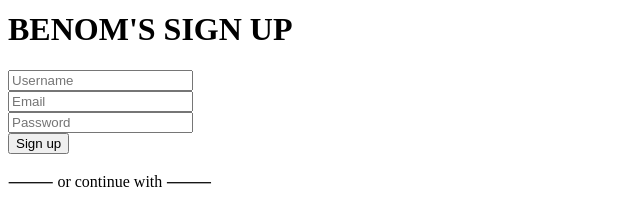
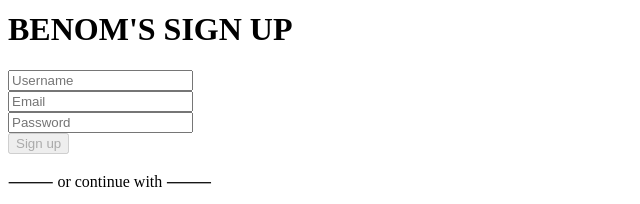
Before and after one commit to ymn-dev/benom-health-webapp-frontend, a React (Vite) app: page /signup in a window 1280 px wide. Shown: the part 217-421 px from the top of the page, without its empty margins (0-640 px from the left). Built offline with nearby package versions, Linux system fonts and the light colour scheme.

Commit message:
validation done, to be edited or link to database later

```diff
--- a/package.json
+++ b/package.json
@@ -10,8 +10,10 @@
     "preview": "vite preview"
   },
   "dependencies": {
+    "password-validator": "^5.3.0",
     "react": "^18.2.0",
-    "react-dom": "^18.2.0"
+    "react-dom": "^18.2.0",
+    "validator": "^13.11.0"
   },
   "devDependencies": {
     "@types/react": "^18.2.15",
--- a/src/Component/SignIn/SignUp.jsx
+++ b/src/Component/SignIn/SignUp.jsx
@@ -1,40 +1,207 @@
-import React from "react";
+import React, { useState, useEffect } from "react";
 import { Link } from "react-router-dom";
 import Profile_Benom_Logo from "../../assets/Profile_Benom_Logo.png";
 import facebook_Icon from "../../assets/facebook_Icon.svg";
 import Google_Icon from "../../assets/Google_Icon.svg";
-
+import isEmail from "validator/lib/isEmail";
+import PasswordValidator from "password-validator";
 
 const SignUp = () => {
+  const [username, setUsername] = useState("");
+  const [email, setEmail] = useState("");
+  const [password, setPassword] = useState("");
+  const [usernameError, setUsernameError] = useState([]);
+  const [emailError, setEmailError] = useState([]);
+  const [passwordError, setPasswordError] = useState([]);
+  const [submitSuccess, setSubmitSuccess] = useState(false);
+
+  const submitHandler = (ev) => {
+    ev.preventDefault();
+    if (!username || !email || !password) {
+      return;
+    }
+    setUsernameError([]);
+    setEmailError([]);
+    setPasswordError([]);
+    setSubmitSuccess(false);
+    let localUsernameError = false;
+    let localUemailError = false;
+    let localPasswordError = false;
+
+    const processedUsername = username.trim().toLowerCase();
+    const processedEmail = email.trim().toLowerCase();
+    const processedPassword = password.trim();
+
+    if (processedUsername.indexOf(" ") > -1) {
+      setUsernameError((old) => [...old, "username should not contains a space"]);
+      localUsernameError = true;
+    }
+    const isValidUsername = (inputString) => {
+      const alphanumericRegex = /^[a-zA-Z0-9_-]+$/;
+
+      return alphanumericRegex.test(inputString);
+    };
+    if (!isValidUsername(processedUsername)) {
+      setUsernameError((old) => [...old, "Username only take alphabets, numbers and _(underscore) -(hyphen)"]);
+      localUsernameError = true;
+    }
+
+    if (processedUsername.length < 3) {
+      setUsernameError((old) => [...old, "Username length should be at least 3 characters"]);
+      localUsernameError = true;
+    }
+    if (processedUsername.length > 20) {
+      setUsernameError((old) => [...old, "Username max length is 20 characters"]);
+      localUsernameError = true;
+    }
+
+    if (!isEmail(processedEmail)) {
+      setEmailError((old) => [...old, "Email is not valid"]);
+      localUemailError = true;
+    }
+    if (!isEmail(processedEmail, { allow_utf8_local_part: false })) {
+      setEmailError((old) => [...old, "Email only allowed alphabets and numbers"]);
+      localUemailError = true;
+    }
+
+    const pwVa = new PasswordValidator();
+    pwVa.is().min(8);
+    pwVa.has().uppercase();
+    pwVa.has().lowercase();
+    pwVa.has().symbols();
+    pwVa.has().digits();
+    pwVa.has().not().spaces();
+    const errDetails = pwVa.validate(processedPassword, { details: true });
+    //make custom text
+    if (errDetails.length > 0) {
+      const myError = errDetails.map((err) => err.validation);
+      if (myError.indexOf("min") > -1) {
+        setPasswordError((old) => [...old, "Password length should be at least 8 characters"]);
+        localPasswordError = true;
+      }
+      if (myError.indexOf("uppercase") > -1) {
+        setPasswordError((old) => [...old, "Password should have at least 1 uppercased character"]);
+      }
+      if (myError.indexOf("lowercase") > -1) {
+        setPasswordError((old) => [...old, "Password should have at least 1 lowercased character"]);
+        localPasswordError = true;
+      }
+      if (myError.indexOf("symbols") > -1) {
+        setPasswordError((old) => [...old, "Password should have at least 1 symbol"]);
+        localPasswordError = true;
+      }
+      if (myError.indexOf("digits") > -1) {
+        setPasswordError((old) => [...old, "Password should have at least 1 number"]);
+        localPasswordError = true;
+      }
+      if (myError.indexOf("spaces") > -1) {
+        setPasswordError((old) => [...old, "Password should not contains a space"]);
+        localPasswordError = true;
+      }
+    }
+    if (localUsernameError || localUemailError || localPasswordError) {
+      return;
+    } else {
+      //putting into database + to check backend duplicate later
+      const registedUser = {
+        id: crypto.randomUUID(),
+        userName: processedUsername,
+        email: processedEmail,
+        password: processedPassword,
+      };
+      setSubmitSuccess(true);
+    }
+  };
+
   return (
     <div className="bg-salmon-profile">
       <div className="signUpImageContainer">
-        <img src={Profile_Benom_Logo} width={170} height={70} className="max-w-[250px] mx-auto"/>
+        <img src={Profile_Benom_Logo} width={170} height={70} className="max-w-[250px] mx-auto" />
       </div>
       <h1 className="text-white text-3xl font-extrabold flex justify-center">BENOM'S SIGN UP</h1>
-      <form className="max-w-[250px] w-full mx-auto py-3">
-        <input placeholder="Username" className="btn btn-neutral btn-wide btn btn-sm mt-2 text-start text-xs font-bold"/>
+      <form onSubmit={submitHandler} className="max-w-[250px] w-full mx-auto py-3">
+        <input
+          required
+          type="text"
+          minLength={3}
+          maxLength={20}
+          name="userName"
+          placeholder="Username"
+          className="btn btn-neutral btn-wide btn btn-sm mt-2 text-start text-xs font-bold"
+          onChange={(ev) => {
+            setUsername(ev.target.value);
+          }}
+        />
+
+        {usernameError.length > 0 &&
+          usernameError.map((error, index) => (
+            <p key={index} style={{ color: "red" }}>
+              {error}
+            </p>
+          ))}
         <br />
-        <input placeholder="Email" className="btn btn-neutral btn-wide btn btn-sm mt-3 text-start text-xs font-bold"/>
+        <input
+          required
+          type="email"
+          name="email"
+          placeholder="Email"
+          className="btn btn-neutral btn-wide btn btn-sm mt-3 text-start text-xs font-bold"
+          onChange={(ev) => {
+            setEmail(ev.target.value);
+          }}
+        />
         <br />
-        <input placeholder="Password" className="btn btn-neutral btn-wide btn btn-sm mt-3 text-start text-xs font-bold"/>
+
+        {emailError.length > 0 &&
+          emailError.map((error, index) => (
+            <p key={index} style={{ color: "red" }}>
+              {error}
+            </p>
+          ))}
+        <input
+          required
+          type="password"
+          minLength={8}
+          name="password"
+          placeholder="Password"
+          className="btn btn-neutral btn-wide btn btn-sm mt-3 text-start text-xs font-bold"
+          onChange={(ev) => {
+            setPassword(ev.target.value);
+          }}
+        />
         <br />
-        <button type="submit" className="btn btn-wide btn btn-sm mt-3 text-xs font-bold">Sign up</button>
+
+        {passwordError.length > 0 &&
+          passwordError.map((error, index) => (
+            <p key={index} style={{ color: "red" }}>
+              {error}
+            </p>
+          ))}
+        <button type="submit" className="btn btn-wide btn btn-sm mt-3 text-xs font-bold" disabled={!username || !password || !email || submitSuccess}>
+          Sign up
+        </button>
+        {submitSuccess && <p style={{ color: "green" }}>register success!</p>}
       </form>
       <div className="apiContainer max-w-[250px] mx-auto">
         <p className="text-gray-600 text-center">⸻ or continue with ⸻</p>
         <div className="googleLogin btn btn-neutral btn-wide btn btn-sm mt-3 text-xs font-bold">
-          <img src={Google_Icon} width={18} height={18}/>Login
-        </div><br />
+          <img src={Google_Icon} width={18} height={18} />
+          Login
+        </div>
+        <br />
 
         <div className="fbLogin btn btn-neutral btn-wide btn btn-sm mt-3 text-xs font-bold">
-          <img src={facebook_Icon} width={18} height={18}/>Login
+          <img src={facebook_Icon} width={18} height={18} />
+          Login
         </div>
-        </div>
+      </div>
 
       <p className="text-gray-700 font-semibold text-center mt-8">
         Already have an account?
-        <Link to={"/signin"} className="text-white hover:text-xs hover:text-white hover:font-bold"> Log in</Link>
+        <Link to={"/signin"} className="text-white hover:text-xs hover:text-white hover:font-bold">
+          {" "}
+          Log in
+        </Link>
       </p>
       <br />
     </div>
--- a/src/Context/LoginContext.jsx
+++ b/src/Context/LoginContext.jsx
@@ -5,8 +5,10 @@ const LoginContext = createContext();
 const LoginContextProvider = (props) => {
   const [login, setLogin] = useState(false);
   const [user, setUser] = useState({
+    id: "50844c0a-bbe7-41a5-9f59-ccf815411977",
     profilePicture: profilePicturePath,
     userName: "username",
+    password: "1Qqqwww@",
     firstName: "",
     lastName: "",
     gender: "",
```
Also changed, not shown: 1 other file (tests, documents, lock files or other folders).
